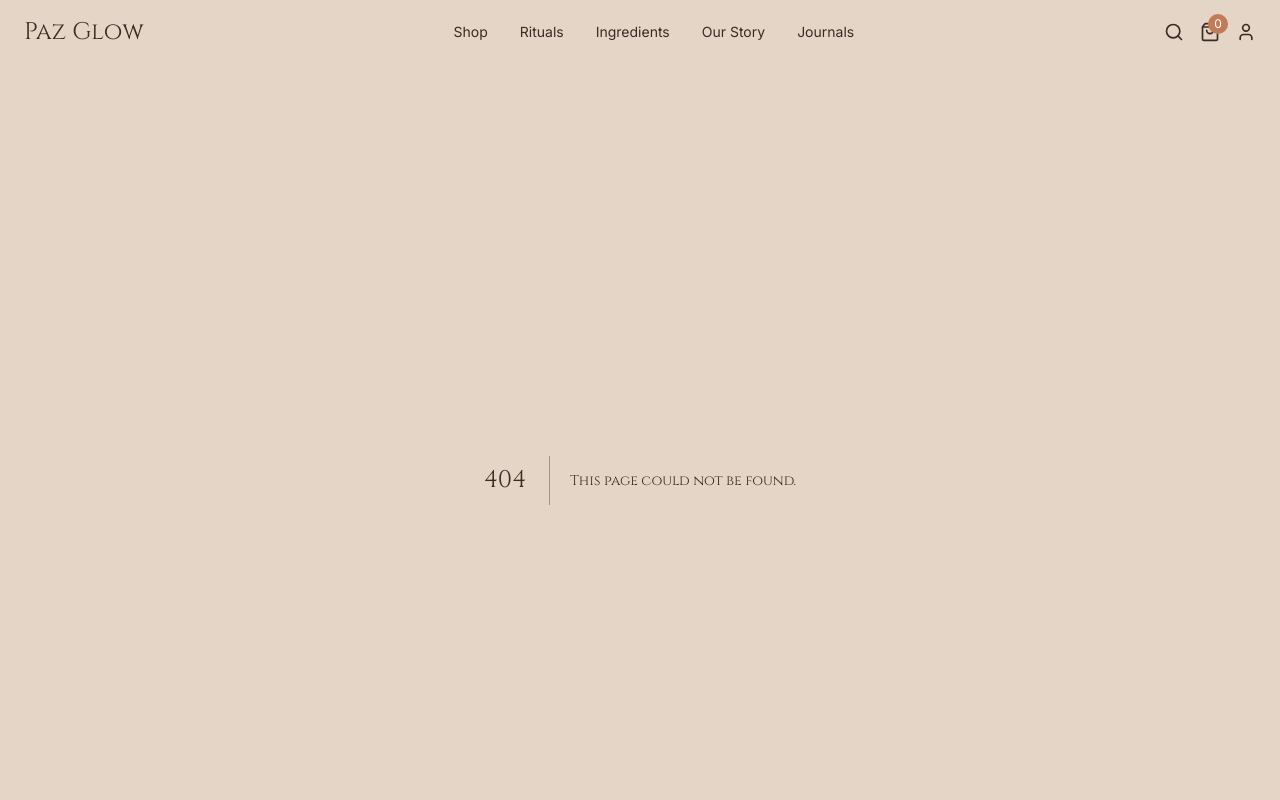
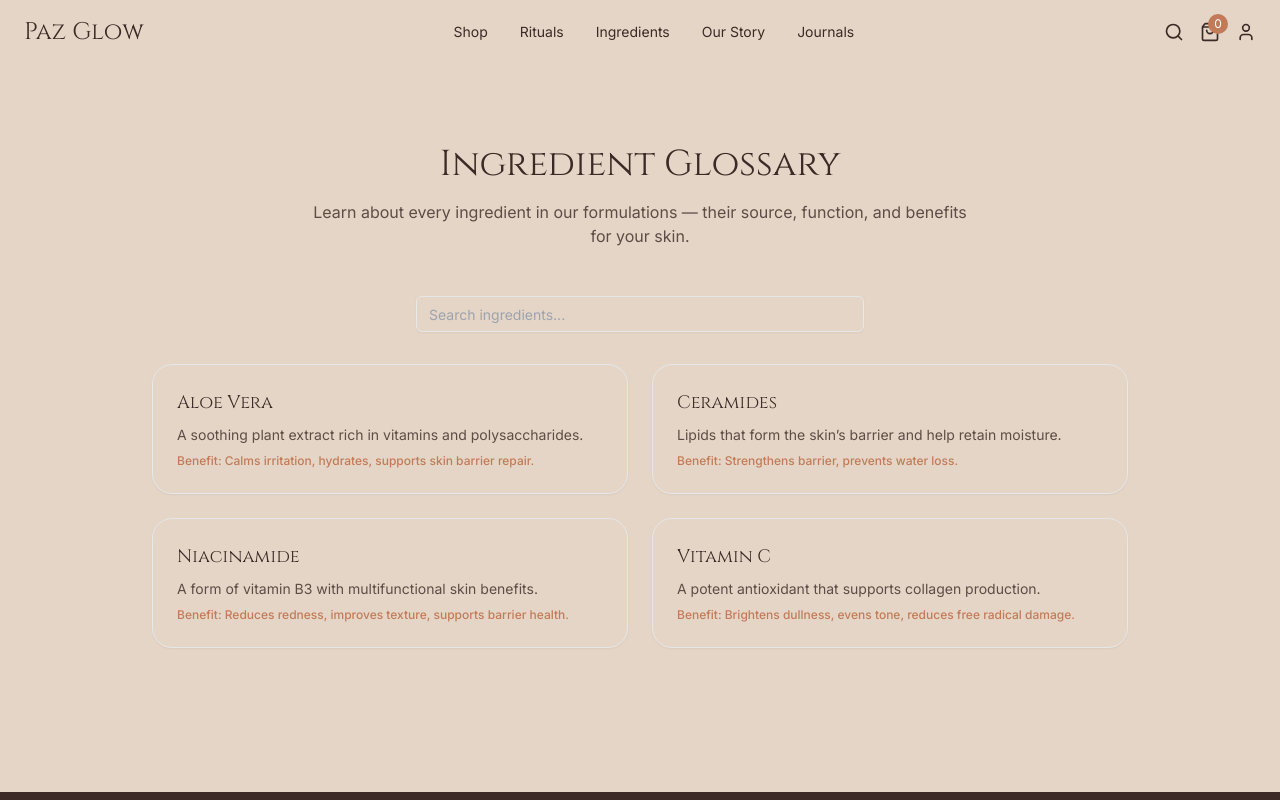
Before and after one commit to IvanJP-WG/paz-glow, a Next.js app: page /ingredients in a window 1280 px wide. Before the commit this address had no page. Shown: the top 800 px of the page. Built offline with nearby package versions, Linux system fonts and the light colour scheme.

Commit message:
Phase 3.2.x DONE

```diff
--- /dev/null
+++ b/app/ingredients/page.tsx
@@ -0,0 +1,11 @@
+import { Metadata } from "next";
+import IngredientGlossary from "@/components/ingredients/IngredientGlossary";
+
+export const metadata: Metadata = {
+  title: "Ingredient Glossary | Paz Glow",
+  description: "Explore our A–Z skincare ingredient glossary to learn the science and benefits behind each ritual element.",
+};
+
+export default function IngredientsPage() {
+  return <IngredientGlossary />;
+}
--- a/app/shop/page.tsx
+++ b/app/shop/page.tsx
@@ -1,11 +1,10 @@
-// /app/shop/page.tsx
-
 "use client";
 
 import { useState } from "react";
 import { products } from "@/lib/products";
 import ProductCard from "@/components/shop/ProductCard";
 import Filters from "@/components/shop/Filters";
+import { motion, AnimatePresence } from "framer-motion";
 
 export default function ShopPage() {
   // filters
@@ -26,22 +25,18 @@ export default function ShopPage() {
 
   // filtering logic
   const filteredProducts = products.filter((p) => {
-    // concern: product.concern must match one of selected concerns
     const concernMatch =
       filters.concern.length === 0 ||
       filters.concern.some((c) => p.concern.includes(c));
 
-    // category: must match product.category
     const categoryMatch =
       filters.category.length === 0 || filters.category.includes(p.category);
 
-    // vegan: map "Yes"/"No" to boolean check
     const veganMatch =
       filters.vegan.length === 0 ||
       (filters.vegan.includes("Yes") && p.vegan) ||
       (filters.vegan.includes("No") && !p.vegan);
 
-    // fragrance free: same logic as vegan
     const fragranceMatch =
       filters.fragranceFree.length === 0 ||
       (filters.fragranceFree.includes("Yes") && p.fragranceFree) ||
@@ -58,15 +53,16 @@ export default function ShopPage() {
       case "price-high":
         return b.price - a.price;
       case "newest":
-        return b.id - a.id; // higher id = newer
+        return b.id - a.id;
       case "best-selling":
       default:
-        return 0; // placeholder, you can add sales data later
+        return 0;
     }
   });
 
   return (
     <main className="px-6 py-12">
+      {/* Header */}
       <div className="flex justify-between items-center mb-8">
         <h1 className="text-3xl font-bold">Shop Rituals</h1>
         <select
@@ -81,15 +77,34 @@ export default function ShopPage() {
         </select>
       </div>
 
+      {/* Content */}
       <div className="flex gap-8">
-        {/* sidebar filters */}
+        {/* Sidebar filters */}
+        <motion.div
+          initial={{ opacity: 0, x: -20 }}
+          animate={{ opacity: 1, x: 0 }}
+          exit={{ opacity: 0, x: -20 }}
+          transition={{ duration: 0.4 }}
+        >
           <Filters onChange={setFilters} />
+        </motion.div>
 
-        {/* products grid */}
-        <div className="grid grid-cols-1 sm:grid-cols-2 md:grid-cols-3 gap-8 flex-1 auto-rows-fr">
-          {sortedProducts.map((p) => (
+        {/* Products Grid */}
+        <motion.div
+          layout
+          className="grid grid-cols-1 sm:grid-cols-2 md:grid-cols-3 gap-8 flex-1 auto-rows-fr"
+        >
+          <AnimatePresence>
+            {sortedProducts.map((p, i) => (
+              <motion.div
+                key={p.id}
+                layout
+                initial={{ opacity: 0, y: 20, scale: 0.95 }}
+                animate={{ opacity: 1, y: 0, scale: 1 }}
+                exit={{ opacity: 0, y: 20, scale: 0.95 }}
+                transition={{ duration: 0.3, delay: i * 0.05 }}
+              >
                 <ProductCard
-              key={p.id}
                   id={p.id}
                   title={p.title}
                   price={`${p.price}`}
@@ -98,8 +113,10 @@ export default function ShopPage() {
                   image={p.images[0]}
                   className="h-[400px]"
                 />
+              </motion.div>
             ))}
-        </div>
+          </AnimatePresence>
+        </motion.div>
       </div>
     </main>
   );
--- /dev/null
+++ b/components/ingredients/IngredientGlossary.tsx
@@ -0,0 +1,99 @@
+"use client";
+
+import { useState } from "react";
+import { motion } from "framer-motion";
+import { Input } from "@/components/ui/input";
+import { Card, CardContent } from "@/components/ui/card";
+
+interface Ingredient {
+  name: string;
+  description: string;
+  benefit: string;
+}
+
+const ingredientList: Ingredient[] = [
+  {
+    name: "Aloe Vera",
+    description: "A soothing plant extract rich in vitamins and polysaccharides.",
+    benefit: "Calms irritation, hydrates, supports skin barrier repair.",
+  },
+  {
+    name: "Ceramides",
+    description: "Lipids that form the skin’s barrier and help retain moisture.",
+    benefit: "Strengthens barrier, prevents water loss.",
+  },
+  {
+    name: "Niacinamide",
+    description: "A form of vitamin B3 with multifunctional skin benefits.",
+    benefit: "Reduces redness, improves texture, supports barrier health.",
+  },
+  {
+    name: "Vitamin C",
+    description: "A potent antioxidant that supports collagen production.",
+    benefit: "Brightens dullness, evens tone, reduces free radical damage.",
+  },
+];
+
+export default function IngredientGlossary() {
+  const [query, setQuery] = useState("");
+
+  const filteredIngredients = ingredientList.filter((ing) =>
+    ing.name.toLowerCase().includes(query.toLowerCase())
+  );
+
+  return (
+    <div className="max-w-5xl mx-auto py-16 px-6">
+      {/* Hero */}
+      <motion.div
+        initial={{ opacity: 0, y: 20 }}
+        animate={{ opacity: 1, y: 0 }}
+        className="text-center mb-12"
+      >
+        <h1 className="text-4xl font-heading mb-4">Ingredient Glossary</h1>
+        <p className="text-soil/80 max-w-2xl mx-auto">
+          Learn about every ingredient in our formulations — their source,
+          function, and benefits for your skin.
+        </p>
+      </motion.div>
+
+      {/* Search */}
+      <div className="mb-8 flex justify-center">
+        <Input
+          type="text"
+          placeholder="Search ingredients..."
+          value={query}
+          onChange={(e) => setQuery(e.target.value)}
+          className="max-w-md"
+        />
+      </div>
+
+      {/* Ingredient List */}
+      <div className="grid grid-cols-1 md:grid-cols-2 gap-6">
+        {filteredIngredients.map((ing, i) => (
+          <motion.div
+            key={ing.name}
+            initial={{ opacity: 0, y: 10 }}
+            animate={{ opacity: 1, y: 0 }}
+            transition={{ delay: i * 0.1 }}
+          >
+            <Card className="rounded-2xl shadow-sm hover:shadow-md transition-shadow">
+              <CardContent className="p-6">
+                <h3 className="font-heading text-lg mb-2">{ing.name}</h3>
+                <p className="text-sm text-soil/80 mb-2">{ing.description}</p>
+                <p className="text-xs font-medium text-clay">
+                  Benefit: {ing.benefit}
+                </p>
+              </CardContent>
+            </Card>
+          </motion.div>
+        ))}
+      </div>
+
+      {filteredIngredients.length === 0 && (
+        <p className="text-center text-soil/60 mt-8">
+          No ingredients found matching “{query}”.
+        </p>
+      )}
+    </div>
+  );
+}
--- a/components/layout/Header.tsx
+++ b/components/layout/Header.tsx
@@ -76,27 +76,52 @@ export function SiteHeader() {
 {mobileOpen && (
   <div className="md:hidden bg-sand/95 backdrop-blur shadow-card">
     <nav className="flex flex-col space-y-4 px-6 py-6 font-sans text-soil text-base">
-            <Link href="/shop" onClick={() => setMobileOpen(false)}>
+      <Link
+        href="/shop"
+        onClick={() => setMobileOpen(false)}
+        className="hover:text-clay transition"
+      >
         Shop
       </Link>
-            <Link href="/rituals" onClick={() => setMobileOpen(false)}>
+      <Link
+        href="/rituals"
+        onClick={() => setMobileOpen(false)}
+        className="hover:text-clay transition"
+      >
         Rituals
       </Link>
-            <Link href="/ingredients" onClick={() => setMobileOpen(false)}>
+      <Link
+        href="/ingredients"
+        onClick={() => setMobileOpen(false)}
+        className="hover:text-clay transition"
+      >
         Ingredients
       </Link>
-            <Link href="/about" onClick={() => setMobileOpen(false)}>
+      <Link
+        href="/about"
+        onClick={() => setMobileOpen(false)}
+        className="hover:text-clay transition"
+      >
         Our Story
       </Link>
-            <Link href="/journals" onClick={() => setMobileOpen(false)}>
+      <Link
+        href="/journals"
+        onClick={() => setMobileOpen(false)}
+        className="hover:text-clay transition"
+      >
         Journals
       </Link>
-            <Link href="/account" onClick={() => setMobileOpen(false)}>
+      <Link
+        href="/account"
+        onClick={() => setMobileOpen(false)}
+        className="hover:text-clay transition"
+      >
         Account
       </Link>
     </nav>
   </div>
 )}
+
     </header>
   );
 }
```
Lines whose indentation alone changed are shown as unchanged.
